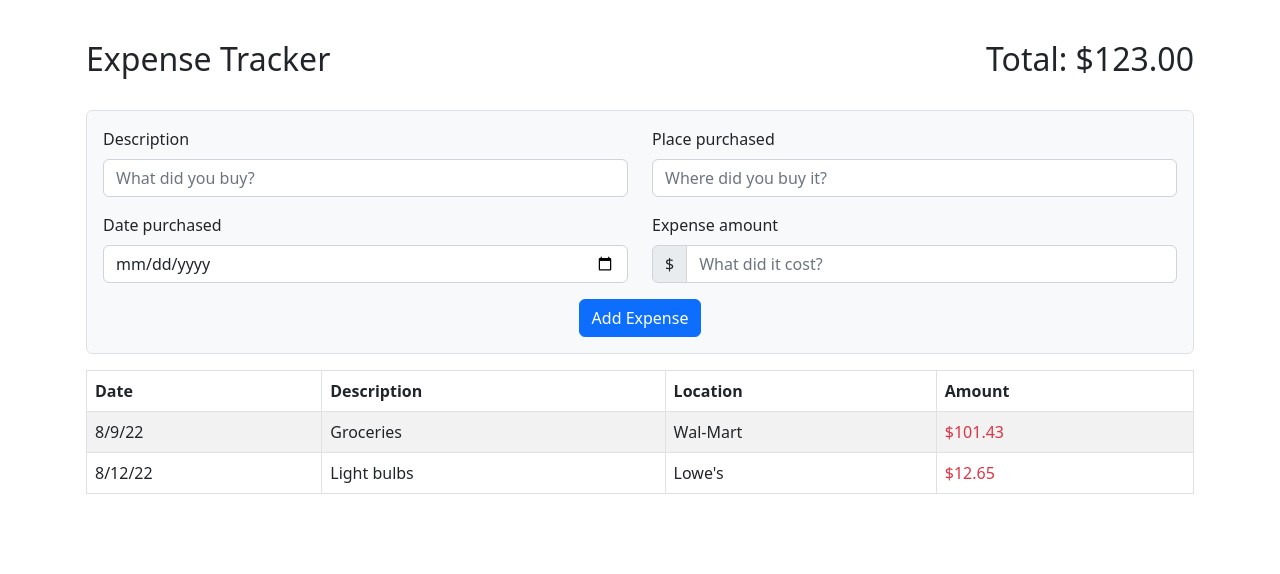
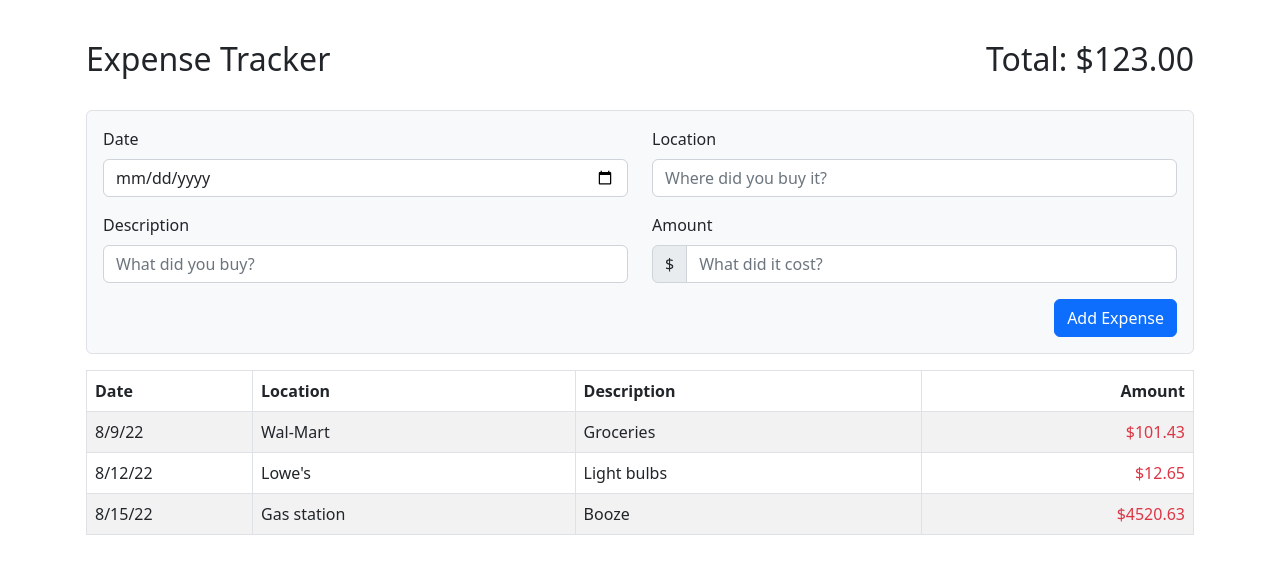
Before and after one commit to et-codes/expense-tracker, a React (Create React App) app: page / in a window 1280 px wide. Shown: the top 574 px of the page. Built offline with nearby package versions, Linux system fonts and the light colour scheme.

Commit message:
Update layout of table and input fields.

```diff
--- a/src/components/ExpenseForm.js
+++ b/src/components/ExpenseForm.js
@@ -12,6 +12,19 @@ class ExpenseForm extends Component {
         <Row>
           <Col md={6}>
             <ExpenseFormItem
+              label="Date"
+              type="date"
+            />
+          </Col>
+          <Col md={6}>
+            <ExpenseFormItem
+              label="Location"
+              type="text"
+              placeholder="Where did you buy it?"
+            />
+          </Col>
+          <Col md={6}>
+            <ExpenseFormItem
               label="Description"
               type="text"
               placeholder="What did you buy?"
@@ -19,28 +32,15 @@ class ExpenseForm extends Component {
           </Col>
           <Col md={6}>
             <ExpenseFormItem
-              label="Place purchased"
-              type="text"
-              placeholder="Where did you buy it?"
-            />
-          </Col>
-          <Col md={6}>
-            <ExpenseFormItem
-              label="Date purchased"
-              type="date"
-            />
-          </Col>
-          <Col md={6}>
-            <ExpenseFormItem
-              label="Expense amount"
+              label="Amount"
               type="currency"
               placeholder="What did it cost?"
             />
           </Col>
+          <Col className="text-end">
+            <Button type="submit" >Add Expense</Button>
+          </Col>
         </Row>
-        <Col className="text-center">
-          <Button type="submit">Add Expense</Button>
-        </Col>
       </Form>
     );
   }
--- a/src/components/ExpenseItem.js
+++ b/src/components/ExpenseItem.js
@@ -7,9 +7,9 @@ class ExpenseItem extends Component {
     return (
       <tr>
         <td>{date}</td>
+        <td>{location}</td>
         <td>{description}</td>
-        <td>{location}</td>
-        <td className="text-danger">{amount}</td>
+        <td className="text-danger text-end">{amount}</td>
       </tr>
     );
   }
--- a/src/components/ExpenseTable.js
+++ b/src/components/ExpenseTable.js
@@ -16,6 +16,12 @@ class ExpenseTable extends Component {
         description: 'Light bulbs',
         location: 'Lowe\'s',
         amount: '$12.65'
+      },
+      {
+        date: '8/15/22',
+        description: 'Booze',
+        location: 'Gas station',
+        amount: '$4520.63'
       }
     ];
 
@@ -28,10 +34,10 @@ class ExpenseTable extends Component {
       <Table striped bordered hover>
         <thead>
           <tr>
-            <th>Date</th>
+            <th style={{ width: '15%' }}>Date</th>
+            <th>Location</th>
             <th>Description</th>
-            <th>Location</th>
-            <th>Amount</th>
+            <th className="text-end">Amount</th>
           </tr>
         </thead>
         <tbody>
```
